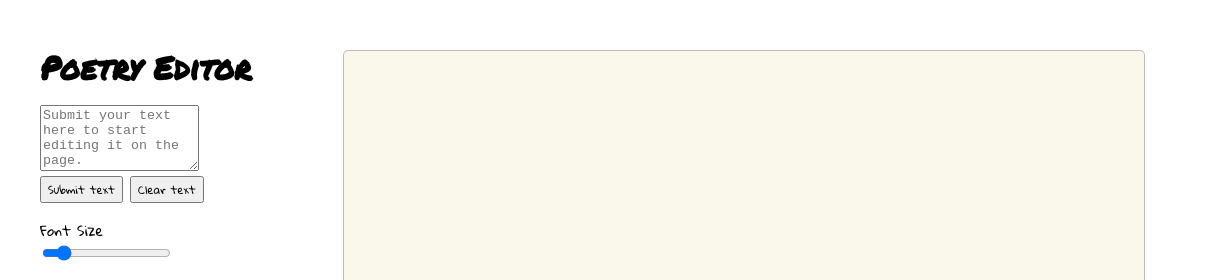
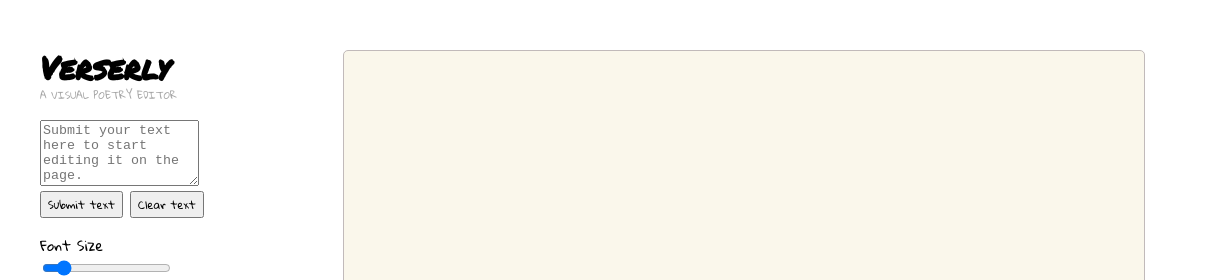
Before and after one commit to dch21/verserly, a website built with webpack: page index.html in a window 1280 px wide. Shown: the top 280 px of the page, 0-1210 px from the left. Built offline with nearby package versions, Linux system fonts and the light colour scheme; a web font is replaced by a local one.

Commit message:
Edited readme

```diff
--- a/index.html
+++ b/index.html
@@ -8,13 +8,14 @@
     <script src="https://kit.fontawesome.com/8304861193.js" crossorigin="anonymous"></script>
     <link rel="stylesheet" href="./dist/main.css" />
     <link href="https://fonts.googleapis.com/css2?family=Cabin+Sketch:wght@700&family=Cinzel+Decorative&family=Codystar&family=Dancing+Script&family=Finger+Paint&family=Fredericka+the+Great&family=Gloria+Hallelujah&family=Indie+Flower&family=Luckiest+Guy&family=Megrim&family=Monoton&family=Peddana&family=Permanent+Marker&family=Special+Elite&family=VT323&display=swap"rel="stylesheet">
-    <title>Poetry Editor</title>
+    <title>Verserly</title>
   </head>
 
   <body>
 
     <div class="toolbox">
-      <h1>Poetry Editor</h1>
+      <h1>Verserly</h1>
+      <h4>A VISUAL POETRY EDITOR</h4>
 
       <div id="box">
         <textarea id="submitedText" autocapitalize="off" rows="4" placeholder="Submit your text here to start editing it on the page."></textarea>
@@ -147,7 +148,7 @@
 
       <div class="instructions">
         <div class="instructions-header">Instructions
-        <p class="instructions-text">Poetry Editor is a creative writing text editor. Writers can submit text onto the editor and manipulate it using the filters on the left. The editor can create blackout/ erasure poetry, change text appearance, and use images as a backdrop. If you need a creative boost, try the built-in word generator!</p>
+        <p class="instructions-text">Verserly is a creative writing text editor. Writers can submit text onto the editor and manipulate it using the filters on the left. The editor can create blackout/ erasure poetry, change text appearance, and use images as a backdrop. If you need a creative boost, try the built-in word generator!</p>
         </div>
       </div>
 
--- a/src/styles/index.scss
+++ b/src/styles/index.scss
@@ -68,6 +68,14 @@ body {
 h1 {
     font-weight: 800;
     font-family: Permanent Marker;
+}
+
+h4 {
+    margin-bottom: 20px;
+    font-size: 10px;
+    color: grey;
+    opacity: 0.7;
+    margin-top: -15px;
 }
 
 #box textarea{
```
Also changed, not shown: README.md, dist/main.css.
